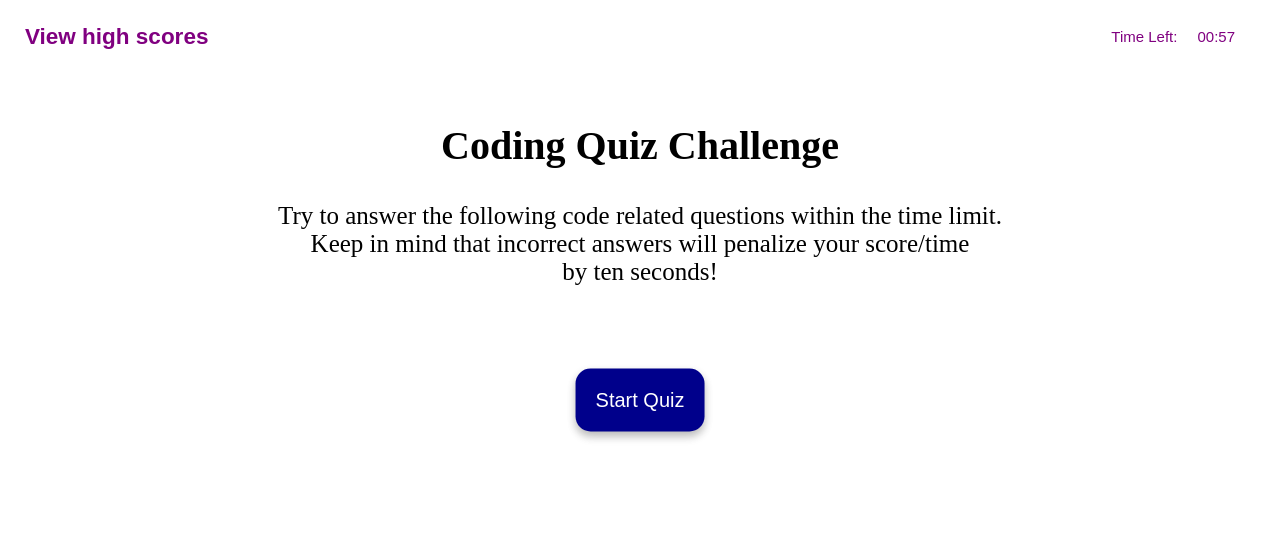
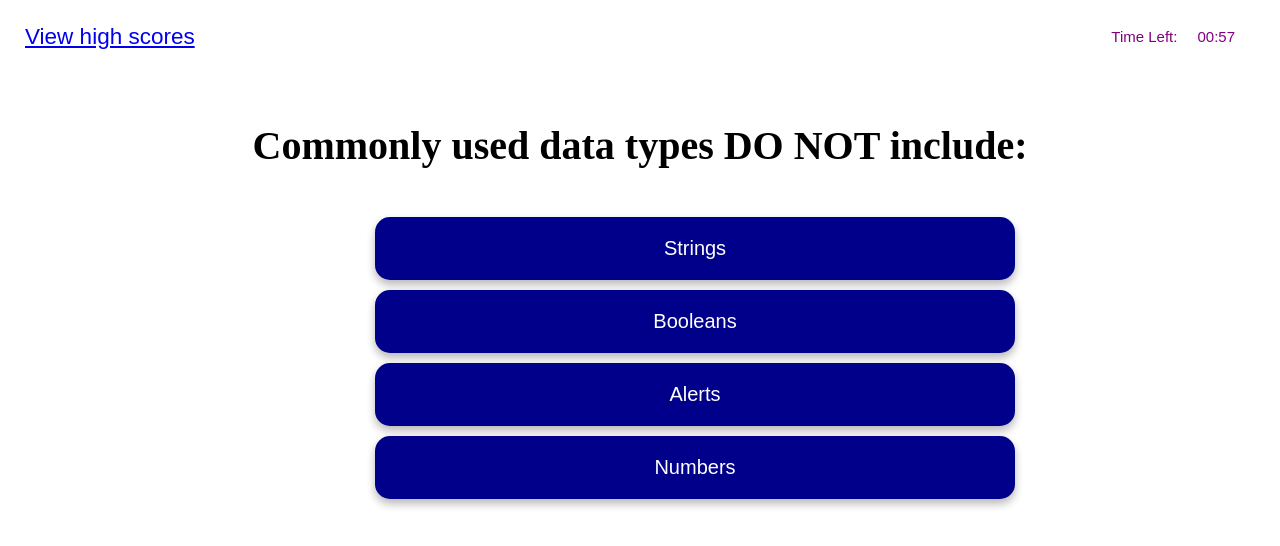
Before and after one commit to ThomBurt/Thom-Burt-code-quiz-challenge, a plain HTML site: page index.html in a window 1280 px wide. Both pictures are taken after a click on the button "Start Quiz". Drawn offline with Linux system fonts and the light colour scheme.

Commit message:
question 1 shows, how to get to question 2

```diff
--- a/assets/css/style.css
+++ b/assets/css/style.css
@@ -17,6 +17,7 @@ header {
 
 header h2 {
     padding-left: 20px;
+    font-weight: lighter;
 }
 
 header div {
@@ -64,6 +65,7 @@ section div button {
                 0px 6px 10px 0 rgba(0,0,0,0.1);
 }
 
+
 section div button:hover {
     background-color: blue;
     transition: 0.2s;
@@ -74,3 +76,37 @@ section div button:hover {
     justify-content: center;
     align-items: center;
 }
+
+
+.hide {
+    display: none;
+}
+
+
+.options-div {
+    padding: 15px;
+    display: flex;
+    justify-content: center;
+    align-items: center;
+}
+
+.option-buttons {
+    margin-left: 375px;
+    padding: 20px;
+    margin-bottom: 10px;
+    background-color: darkblue;
+    width: 50vw;
+    color: white;
+    border-radius: 15px;
+    font-size: 20px;
+    cursor: pointer;
+    outline: none;
+    border: none;
+    box-shadow: 0px 4px 8px 0 rgba(0,0,0,0.2),
+                0px 6px 10px 0 rgba(0,0,0,0.1);
+}
+
+.option-buttons:hover {
+    background-color: blue;
+    transition: 0.2s;
+}
--- a/assets/js/questions.js
+++ b/assets/js/questions.js
@@ -47,56 +47,107 @@ let questions = [
   {
     numb: 1,
     question: "Commonly used data types DO NOT include:",
-    answer: "3. Alerts",
+    answer: "Alerts",
     options: [
-        "1. Strings",
-        "2. Booleans",
-        "3. Alerts",
-        "4. Numbers"
+        "Strings",
+        "Booleans",
+        "Alerts",
+        "Numbers"
     ]
   },
   {
     numb: 2,
     question: "The condition in an if / else statement is enclosed with _________.",
-    answer: "3. Parenthesis",
+    answer: "Parenthesis",
     options: [
-        "1. Quotes",
-        "2. Curly Brackets",
-        "3. Parenthesis",
-        "4. Square Brackets"
+        "Quotes",
+        "Curly Brackets",
+        "Parenthesis",
+        "Square Brackets"
     ]
   },
   {
     numb: 3,
     question: "Arrays in JavaScript can be used to store _______.",
-    answer:  "4. All of the above",
+    answer:  "All of the above",
     options: [
-        "1. Numbers and Strings",
-        "2. Other arrays",
-        "3. Booleans",
-        "4. All of the above"
+        "Numbers and Strings",
+        "Other arrays",
+        "Booleans",
+        "All of the above"
     ]
   },
   {
     numb: 4,
     question: "String values must be enclosed within ______ when bring assigned to variables.",
-    answer: "3. Quotes",
+    answer: "Quotes",
     options: [
-        "1. Commas",
-        "2. Curly Brackets",
-        "3. Quotes",
-        "4. Parenthesis"
+        "Commas",
+        "Curly Brackets",
+        "Quotes",
+        "Parenthesis"
     ]
   },
   {
     numb: 5,
     question: "A very useful tool used during development and debugging for printing content to the debugger is:",
-    answer: "4. console.log",
+    answer: "console.log",
     options: [
-        "1. JavaScript",
-        "2. Terminal/Bash",
-        "3. For Loops",
-        "4. console.log"
+        "JavaScript",
+        "Terminal/Bash",
+        "For Loops",
+        "console.log"
     ]
   }
 ];
+
+
+
+//other technique
+let questionsList = [
+  { //1
+    question: "Commonly used data types DO NOT include:",
+    options: [
+        {text: "Strings", correct: false},
+        {text: "Booleans", correct: false},
+        {text: "Alerts", correct: true },
+        {text: "Numbers", correct: false}
+    ]
+  },
+  { //2
+    question: "The condition in an if / else statement is enclosed with _________.",
+    options: [
+        {text: "Quotes", correct: false},
+        {text: "Curly Brackets", correct: false},
+        {text: "Parenthesis", correct: true },
+        {text: "Square Brackets", correct: false}
+    ]
+  },
+  { //3
+    question: "Arrays in JavaScript can be used to store _______.",
+    options: [
+        {text: "Number & Strings", correct: false},
+        {text: "Other Arrays", correct: false},
+        {text: "Booleans", correct: false },
+        {text: "All Of The Above", correct: true}
+    ]
+  },
+  { //4
+    question: "String values must be enclosed within ______ when bring assigned to variables.",
+    options: [
+        {text: "Commas", correct: false},
+        {text: "Curly Brackets", correct: false},
+        {text: "Quotes", correct: true },
+        {text: "Parenthesis", correct: false}
+    ]
+  },
+  { //5
+    question: "A very useful tool used during development and debugging for printing content to the debugger is:",
+    options: [
+        {text: "JavaScript", correct: false},
+        {text: "Terminal/Bash", correct: false},
+        {text: "For Loops", correct: false },
+        {text: "console.log", correct: true },
+    ]
+  }
+];
--- a/assets/js/script.js
+++ b/assets/js/script.js
@@ -1,3 +1,35 @@
+var questionsEl = document.querySelector("#questions");
+var paragraph1 = document.querySelector("#paragraph-pg1");
+var optionsEl = document.querySelector("#options");
+var option1 = document.querySelector('#option1')
+var option2 = document.querySelector('#option2')
+var option3 = document.querySelector('#option3')
+var option4 = document.querySelector('#option4')
+
+// creating the buttons.
+// var option1 = document.createElement("Button")
+// var option2 = document.createElement("Button")
+// var option3 = document.createElement("Button")
+// var option4 = document.createElement("Button")
+
+// setting button classes
+// option1.className = 'btn';
+// option2.className = 'btn';
+// option3.className = 'btn';
+// option4.className = 'btn';
+
+//sound fx
+// var soundFxCorrect = new Audio("audio\correct.mp3");
+// var soundFxWrong = new Audio("audio\wrong.mp3");
+
+// question variables
+// var question1 = "Commonly used data types DO NOT include:";
+// var question2 = "The condition in an if / else statement is enclosed with _________.";
+// var question3 = "Arrays in JavaScript can be used to store _______.";
+// var question4 = "String values must be enclosed within ______ when bring assigned to variables.";
+// var question5 = "A very useful tool used during development and debugging for printing content to the debugger is:";
+
+
 // set variable for the start button
 var startButton = document.querySelector("#start-btn");
 
@@ -16,3 +48,53 @@ startButton.addEventListener("click", function() {
         }
     },1000)
   });
+
+  //START GAME BUTTON PRESS
+  function startGame(){
+      //questionsEl.textContent = question1;
+      questionsEl.textContent = questions[0].question;
+      startButton.className = "hide";
+      paragraph1.className = "hide";
+      optionsEl.classList.remove('hide');
+      //option1.textContent = "Strings";
+      option1.textContent = questions[0].options[0];
+      //option2.textContent = "Booleans";
+      option2.textContent = questions[0].options[1];
+      //option3.textContent = "Alerts";
+      option3.textContent = questions[0].options[2];
+      //option4.textContent = "Numbers";
+      option4.textContent = questions[0].options[3];
+
+      option1.addEventListener("click", function() {
+        alert('wrong');
+    })
+      option2.addEventListener("click", function() {
+          alert('wrong');
+    })
+      option3.addEventListener("click", function() {
+          alert('correct')
+          question2();
+    })
+      option4.addEventListener("click", function() {
+        alert('wrong');
+    })
+  };
+
+
+  function question2() {
+    questionsEl.textContent = questions[1].question;
+    option1.textContent = questions[1].options[0];
+    option2.textContent = questions[1].options[1];
+    option3.textContent = questions[1].options[2];
+    option4.textContent = questions[1].options[3];
+
+
+  }
+
+  function selectAnswer() {
+
+  }
+
+
+  startButton.addEventListener("click", startGame);
+  option3.addEventListener("click", question2);
--- a/index.html
+++ b/index.html
@@ -11,7 +11,9 @@
 
 <body>
     <header>
+        <a href="highscores.html">
         <h2>View high scores</h2>
+        </a>
         <div class=timer>
             <div class="time-text">
                 Time Left:
@@ -24,9 +26,9 @@
 
 <main>
     <section>
-        <div>
-            <h1>Coding Quiz Challenge</h1>
-            <p>
+        <div id="start-quiz">
+            <h1 id="questions">Coding Quiz Challenge</h1>
+            <p id="paragraph-pg1">
                 Try to answer the following code related questions within the time limit. <br>
                 Keep in mind that incorrect answers will penalize your score/time <br>
                 by ten seconds!
@@ -34,11 +36,18 @@
             <button id="start-btn">Start Quiz</button>
         </div>
     </section>
-</main>
+
+        <div id="options" class="options-div, hide">
+            <button id="option1" class="option-buttons">Option 1</button>
+            <button id="option2" class="option-buttons">Option 2</button>
+            <button id="option3" class="option-buttons">Option 3</button>
+            <button id="option4" class="option-buttons">Option 4</button>
+        </div>
 
 
+</main>
+<script src="assets/js/questions.js"></script>
 <script src="assets/js/script.js"></script>
-<script src="assets/js/questions.js"></script>
 </body>
 
 </html>
```
Also changed, not shown: highscores.html (added), 2 other files.
